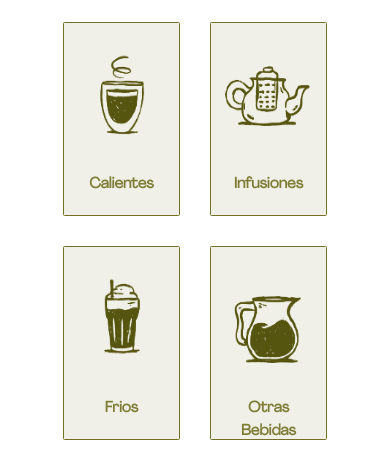
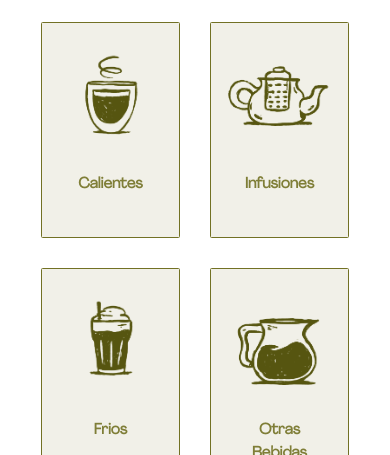
Before and after one commit to EmiMaldonadoB/AmbulanteBoot, a website: page index.html in a window 390 px wide. Shown: the part 389-844 px from the top of the page. Drawn offline with nearby package versions, Linux system fonts and the light colour scheme.

Commit message:
Add files via upload

```diff
--- a/style.css
+++ b/style.css
@@ -229,6 +229,7 @@ p{
         .card-style{
             width: 30vw;
             height: 30vh;
+            box-sizing: content-box;
         }
 
         .img-cards {
@@ -265,6 +266,8 @@ p{
 
  @media screen and (max-width: 414px){
 
+
+
         body{
             width: 100%;
             height: 100%;
@@ -276,6 +279,7 @@ p{
         .card-style{
             width: 30vw;
             height: 23vh;
+            box-sizing: content-box;
 
         }
 
@@ -379,6 +383,7 @@ p{
     .card-style{
         width: 30vw;
         height: 27vh;
+        box-sizing: content-box;
     }
 
     .card-text{
```
